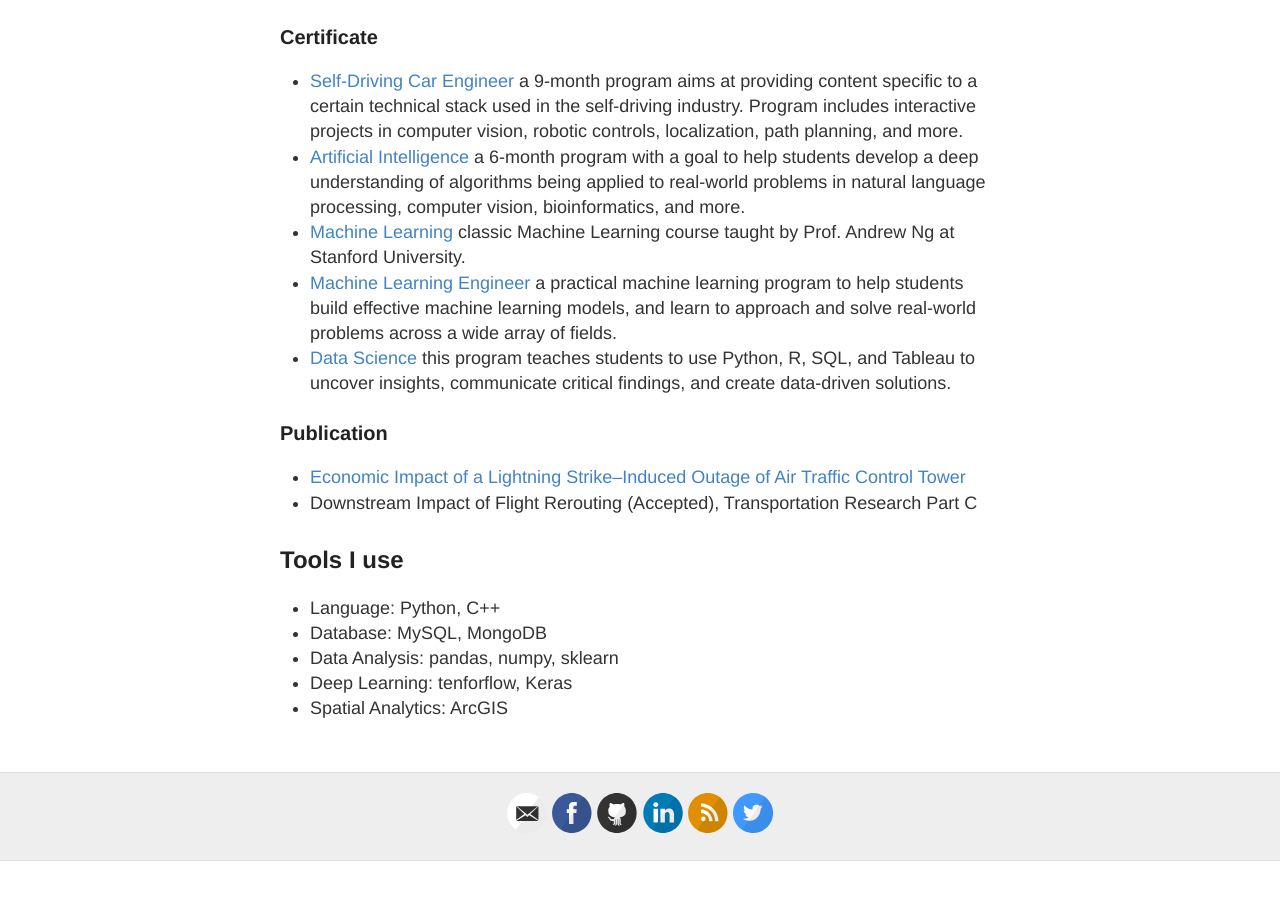
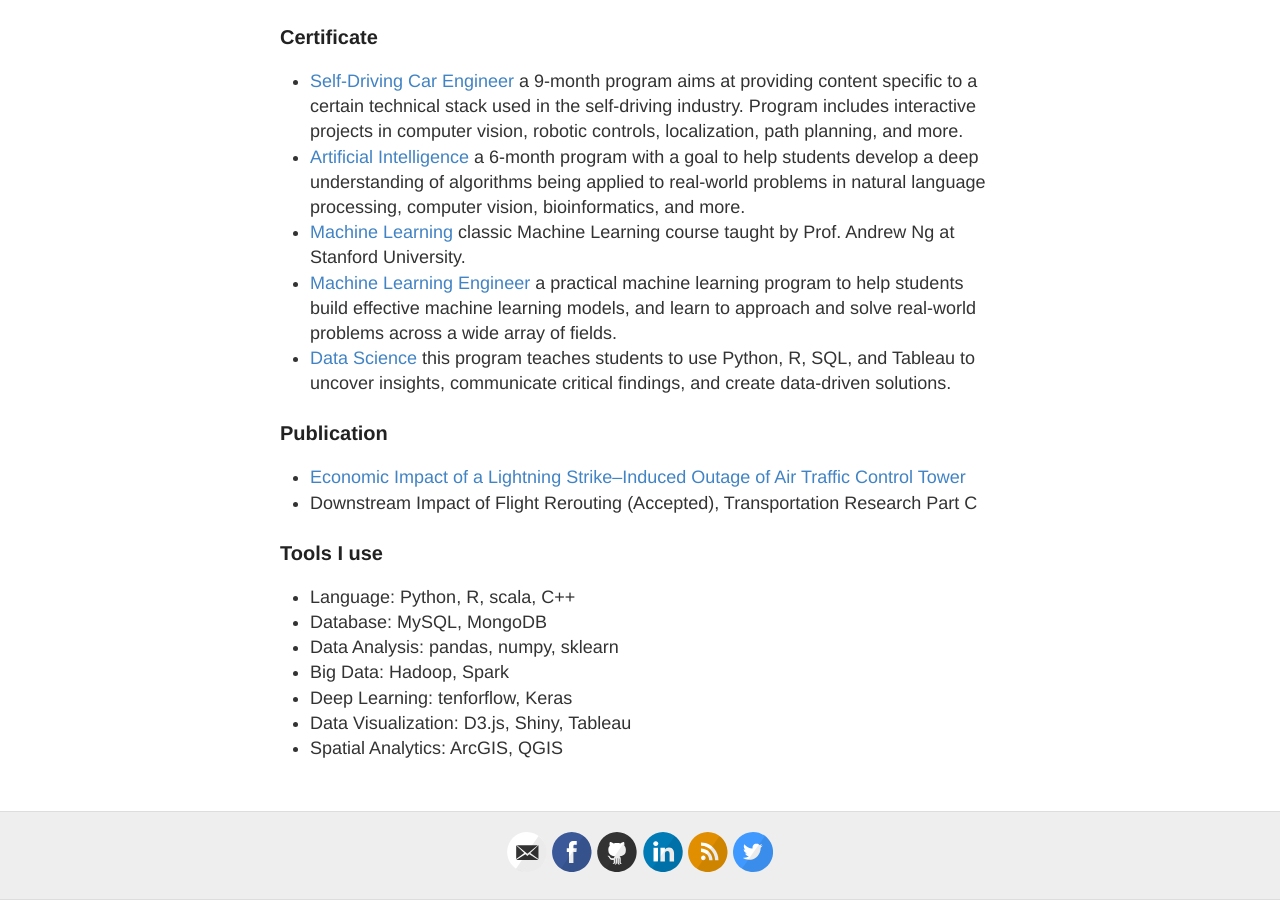
Before and after one commit to wzding/deprecated_wzding.github.io, a Jekyll site: the page built from about.md, in a window 1280 px wide and 900 px high, scrolled down 675 px. Built offline with Jekyll 4.4.1, drawn with Linux system fonts in a browser that asks for light colours; before the commit the page ends 1536 px from its top, so only the background shows below that.

```diff
--- a/about.md
+++ b/about.md
@@ -29,9 +29,11 @@ Master of Science, University of California, Berkeley
 * [Economic Impact of a Lightning Strike–Induced Outage of Air Traffic Control Tower](https://trrjournalonline.trb.org/doi/pdf/10.3141/2501-10){:target="_blank"}
 * Downstream Impact of Flight Rerouting (Accepted), Transportation Research Part C
 
-## Tools I use
-* Language: Python, C++
+### Tools I use
+* Language: Python, R, scala, C++
 * Database: MySQL, MongoDB
 * Data Analysis: pandas, numpy, sklearn
+* Big Data: Hadoop, Spark
 * Deep Learning: tenforflow, Keras
-* Spatial Analytics: ArcGIS
+* Data Visualization: D3.js, Shiny, Tableau
+* Spatial Analytics: ArcGIS, QGIS
```
